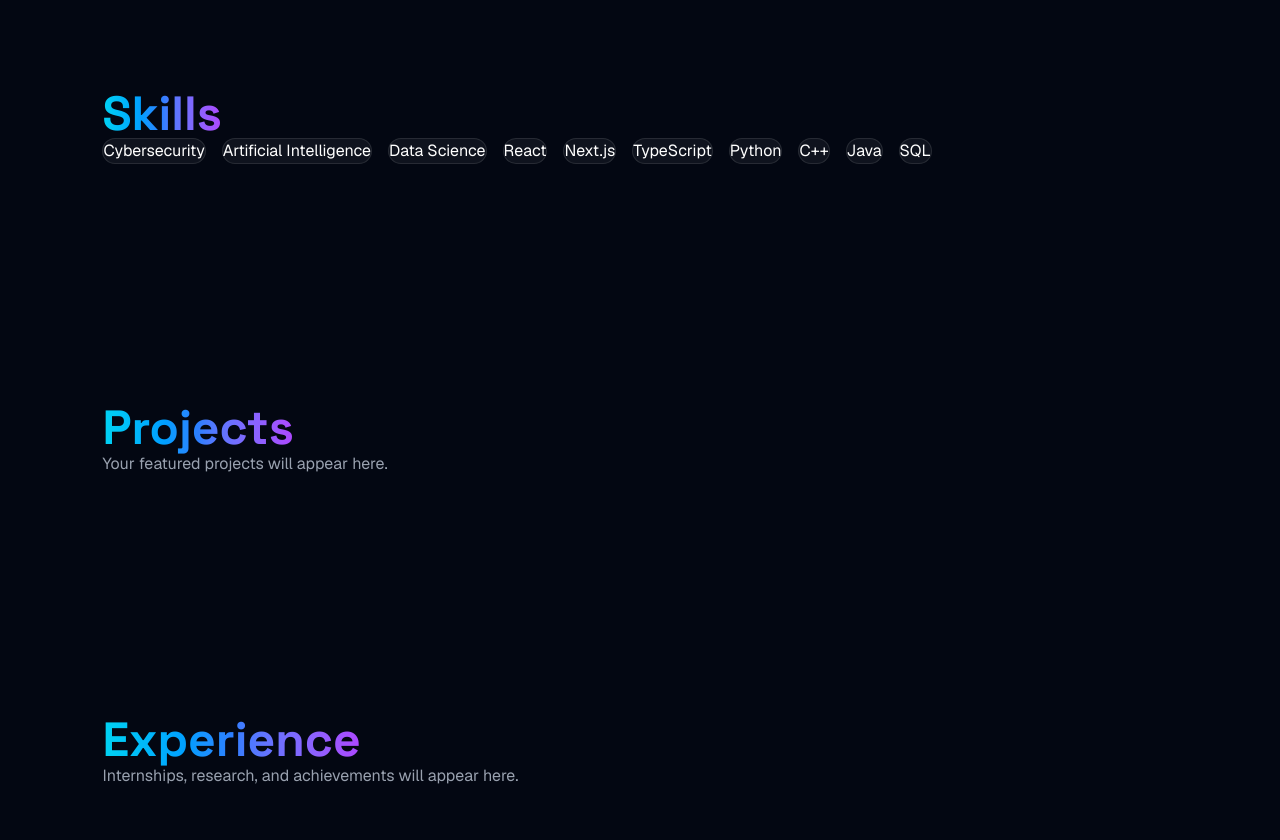
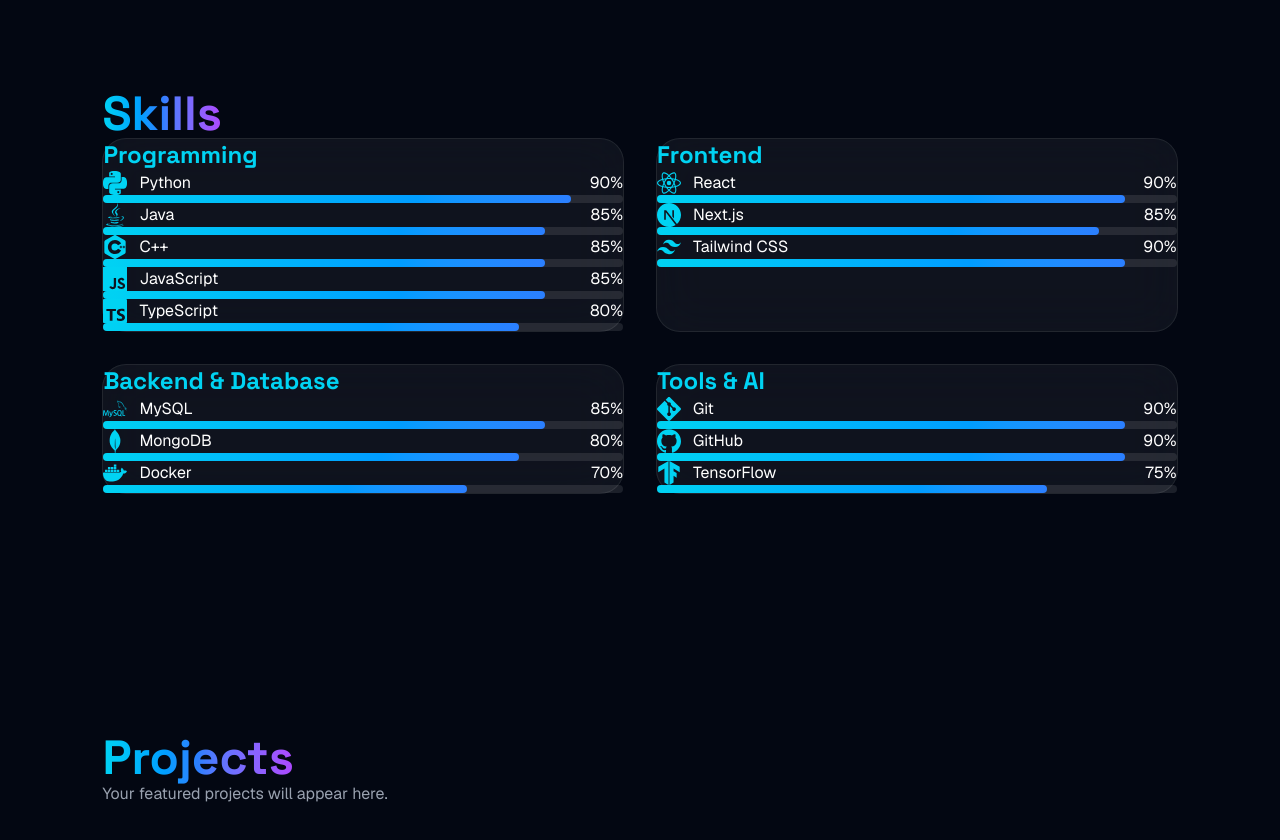
Before and after one commit to gnapiika/portfolio, a Next.js app: page / in a window 1280 px wide. Shown: the part 1720-2560 px from the top of the page. Built offline with nearby package versions, Linux system fonts and the light colour scheme.

Commit message:
Create premium skills section

```diff
--- a/components/sections/Skills.tsx
+++ b/components/sections/Skills.tsx
@@ -1,28 +1,99 @@
 import Section from '@/components/common/Section';
+import {
+  SiPython,
+  SiJavascript,
+  SiTypescript,
+  SiReact,
+  SiNextdotjs,
+  SiTailwindcss,
+  SiDocker,
+  SiGit,
+  SiGithub,
+  SiMysql,
+  SiMongodb,
+  SiCplusplus,
+  SiTensorflow,
+} from 'react-icons/si';
+
+import { FaJava } from 'react-icons/fa6';
+
+const skillCategories = [
+  {
+    title: 'Programming',
+    skills: [
+      { name: 'Python', icon: SiPython, level: 90 },
+      { name: 'Java', icon: FaJava, level: 85 },
+      { name: 'C++', icon: SiCplusplus, level: 85 },
+      { name: 'JavaScript', icon: SiJavascript, level: 85 },
+      { name: 'TypeScript', icon: SiTypescript, level: 80 },
+    ],
+  },
+  {
+    title: 'Frontend',
+    skills: [
+      { name: 'React', icon: SiReact, level: 90 },
+      { name: 'Next.js', icon: SiNextdotjs, level: 85 },
+      { name: 'Tailwind CSS', icon: SiTailwindcss, level: 90 },
+    ],
+  },
+  {
+    title: 'Backend & Database',
+    skills: [
+      { name: 'MySQL', icon: SiMysql, level: 85 },
+      { name: 'MongoDB', icon: SiMongodb, level: 80 },
+      { name: 'Docker', icon: SiDocker, level: 70 },
+    ],
+  },
+  {
+    title: 'Tools & AI',
+    skills: [
+      { name: 'Git', icon: SiGit, level: 90 },
+      { name: 'GitHub', icon: SiGithub, level: 90 },
+      { name: 'TensorFlow', icon: SiTensorflow, level: 75 },
+    ],
+  },
+];
 
 export default function Skills() {
-  const skills = [
-    'Cybersecurity',
-    'Artificial Intelligence',
-    'Data Science',
-    'React',
-    'Next.js',
-    'TypeScript',
-    'Python',
-    'C++',
-    'Java',
-    'SQL',
-  ];
-
   return (
     <Section id="skills" title="Skills">
-      <div className="flex flex-wrap gap-4">
-        {skills.map((skill) => (
+      <div className="grid gap-8 md:grid-cols-2">
+        {skillCategories.map((category) => (
           <div
-            key={skill}
-            className="rounded-full border border-white/10 bg-white/5 px-5 py-3"
+            key={category.title}
+            className="glass rounded-3xl p-8 transition duration-300 hover:-translate-y-2"
           >
-            {skill}
+            <h3 className="mb-8 text-2xl font-bold text-cyan-400">
+              {category.title}
+            </h3>
+
+            <div className="space-y-6">
+              {category.skills.map((skill) => {
+                const Icon = skill.icon;
+
+                return (
+                  <div key={skill.name}>
+                    <div className="mb-2 flex items-center justify-between">
+                      <div className="flex items-center gap-3">
+                        <Icon className="text-2xl text-cyan-400" />
+                        <span>{skill.name}</span>
+                      </div>
+
+                      <span>{skill.level}%</span>
+                    </div>
+
+                    <div className="h-2 rounded-full bg-white/10">
+                      <div
+                        className="h-2 rounded-full bg-gradient-to-r from-cyan-400 to-blue-500"
+                        style={{
+                          width: `${skill.level}%`,
+                        }}
+                      />
+                    </div>
+                  </div>
+                );
+              })}
+            </div>
           </div>
         ))}
       </div>
```
